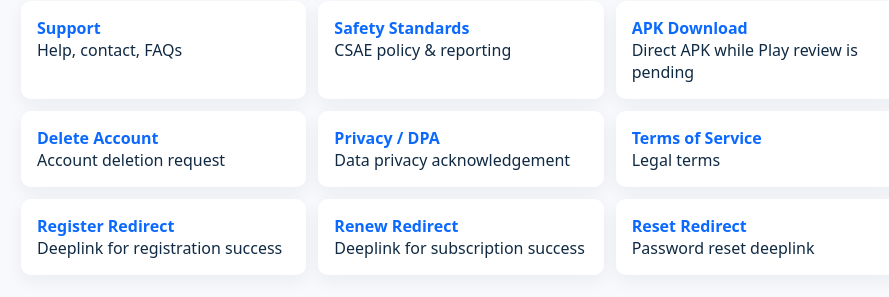
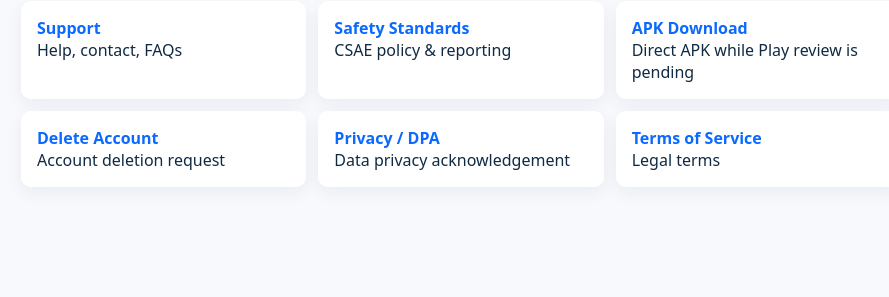
Before and after one commit to magis-dev/magis-redirect, a plain HTML site: page index.html in a window 1280 px wide. Shown: the part 133-430 px from the top of the page, without its empty margins (179-1068 px from the left). Drawn offline with Linux system fonts and the light colour scheme.

Commit message:
demoved deeplinks for register, renew, and reset pages to clean up the main index page and focus on core content.

```diff
--- a/index.html
+++ b/index.html
@@ -30,9 +30,6 @@
       <div class="card"><a href="./delete-account/index.html">Delete Account</a><div class="muted">Account deletion request</div></div>
       <div class="card"><a href="./privacy/index.html">Privacy / DPA</a><div class="muted">Data privacy acknowledgement</div></div>
       <div class="card"><a href="./terms/index.html">Terms of Service</a><div class="muted">Legal terms</div></div>
-      <div class="card"><a href="./register/index.html">Register Redirect</a><div class="muted">Deeplink for registration success</div></div>
-      <div class="card"><a href="./renew/index.html">Renew Redirect</a><div class="muted">Deeplink for subscription success</div></div>
-      <div class="card"><a href="./reset/index.html">Reset Redirect</a><div class="muted">Password reset deeplink</div></div>
     </section>
   </main>
 </body>
```
